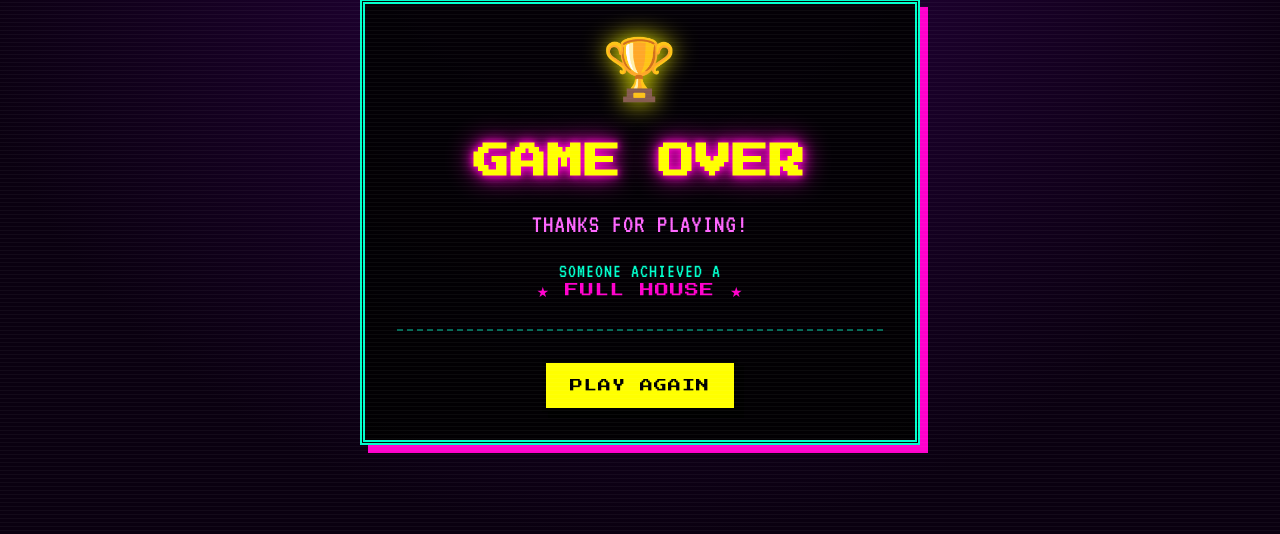
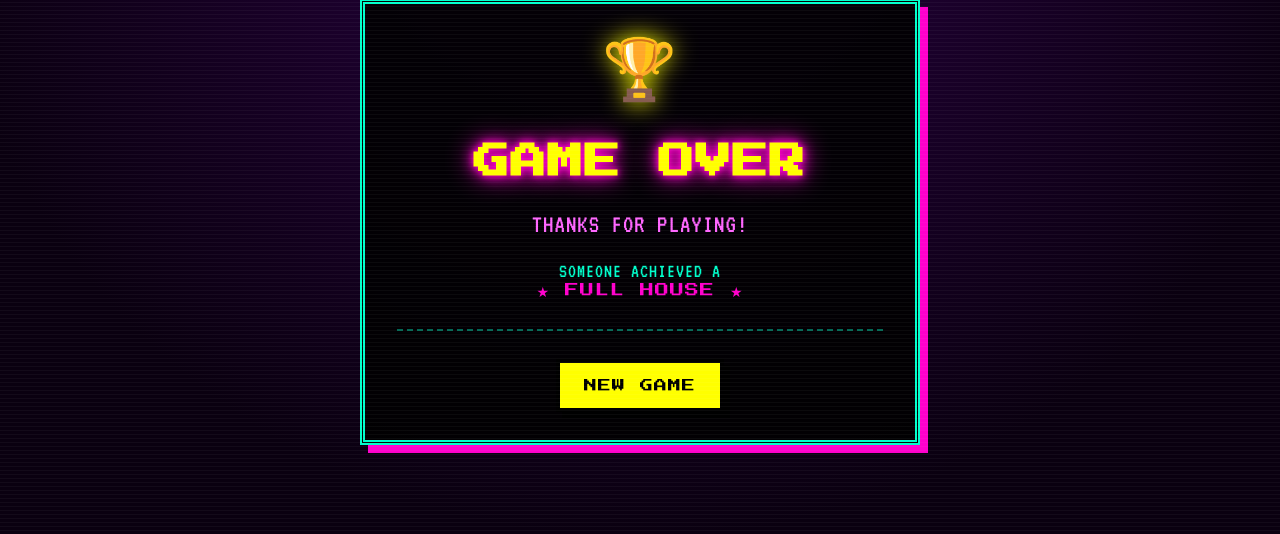
Before and after one commit to aj99hall/retrobingo, a Flask app: page /end in a window 1280 px wide. Shown: the part 178-712 px from the top of the page. Run offline with Flask 3, Linux system fonts and the light colour scheme.

Commit message:
release: Capability to restart game

```diff
--- a/app/server/app.py
+++ b/app/server/app.py
@@ -140,12 +140,20 @@ def index():
     """Facilitator landing page — shows QR code and player count."""
     with get_db() as db:
         game = get_active_game(db)
-        if not game:
-            return "No active game", 500
+        game_active = game is not None
 
-        player_count = db.execute(
-            'SELECT COUNT(*) FROM players WHERE game_id=?', (game['id'],)
-        ).fetchone()[0]
+        if game_active:
+            player_count = db.execute(
+                'SELECT COUNT(*) FROM players WHERE game_id=?', (game['id'],)
+            ).fetchone()[0]
+        else:
+            # Show the most recent ended game's player count
+            last_game = db.execute(
+                'SELECT * FROM games ORDER BY id DESC LIMIT 1'
+            ).fetchone()
+            player_count = db.execute(
+                'SELECT COUNT(*) FROM players WHERE game_id=?', (last_game['id'],)
+            ).fetchone()[0] if last_game else 0
 
     join_url = request.host_url.rstrip('/') + url_for('join')
     qr_b64 = make_qr_b64(join_url)
@@ -155,8 +163,19 @@ def index():
         qr_b64=qr_b64,
         join_url=join_url,
         player_count=player_count,
-        game=game,
+        game_active=game_active,
     )
+
+
+@app.route('/new-game', methods=['POST'])
+def new_game():
+    """Reset: mark all games inactive and start a fresh one."""
+    with get_db() as db:
+        db.execute('UPDATE games SET active=0')
+        db.execute('INSERT INTO games (active) VALUES (1)')
+        db.commit()
+    session.pop('player_id', None)
+    return redirect(url_for('index'))
 
 
 @app.route('/join', methods=['GET', 'POST'])
--- a/app/templates/end.html
+++ b/app/templates/end.html
@@ -48,6 +48,8 @@ h1{ font-size: clamp(22px, 6vw, 36px); }
 
   <hr style="border:none;border-top:2px dashed var(--neon-cyan);margin:28px 0;opacity:.4;">
 
-  <a href="/join" class="btn">Play Again</a>
+  <form method="POST" action="/new-game">
+    <button type="submit" class="btn">New Game</button>
+  </form>
 </main>
 {% endblock %}
```
Also changed, not shown: app/templates/index.html (+16 -15 lines), mvp.md (+1 -0 lines).
